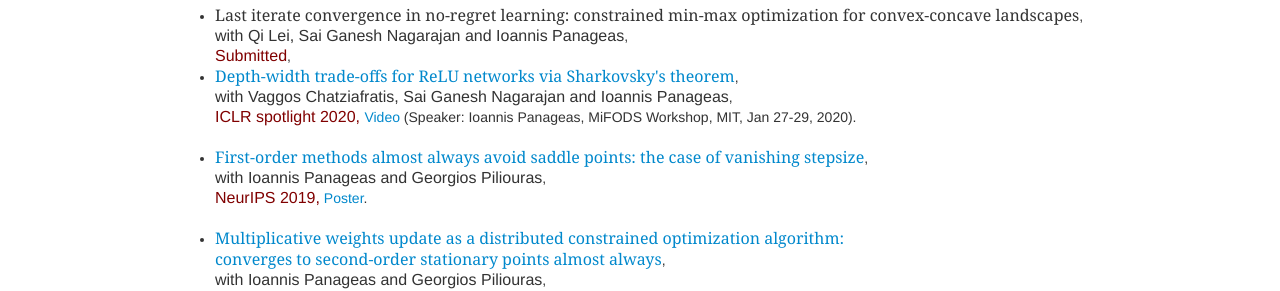
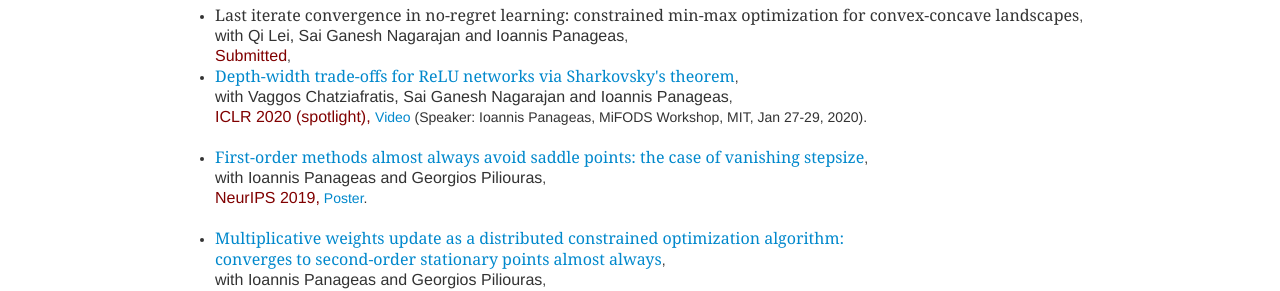
Before and after one commit to xiiaowang/xiiaowang.github.io, a Jekyll site: the page built from index.md, in a window 1280 px wide. Shown: the part 382-673 px from the top of the page. Built offline with Jekyll 4.4.1, drawn with Linux system fonts in a browser that asks for light colours.

Commit message:
Update index.md

```diff
--- a/index.md
+++ b/index.md
@@ -54,7 +54,7 @@ keywords: machine learning, geometry
     </li>
     <li> <font size="3" face="Georgia"><a href="https://arxiv.org/abs/1912.04378">Depth-width trade-offs for ReLU networks via Sharkovsky's theorem</a></font>,
         <br/> <font size="3">with Vaggos Chatziafratis, Sai Ganesh Nagarajan and Ioannis Panageas</font>,
-        <br/> <font size="3" color="maroon">ICLR spotlight 2020, </font> <!--<a href="https://arxiv.org/abs/1912.04378">arXiv</a>,--> <a href="https://www.youtube.com/watch?v=HNQ204BmOQ8">Video</a> (Speaker: Ioannis Panageas, MiFODS Workshop, MIT, Jan 27-29, 2020).
+        <br/> <font size="3" color="maroon">ICLR 2020 (spotlight), </font> <!--<a href="https://arxiv.org/abs/1912.04378">arXiv</a>,--> <a href="https://www.youtube.com/watch?v=HNQ204BmOQ8">Video</a> (Speaker: Ioannis Panageas, MiFODS Workshop, MIT, Jan 27-29, 2020).
     </li>
     <br/>
    <li> <font size="3" face="Georgia"><a href="http://arxiv.org/abs/1906.07772">First-order methods almost always avoid saddle points: the case of vanishing stepsize</a></font>,
```
